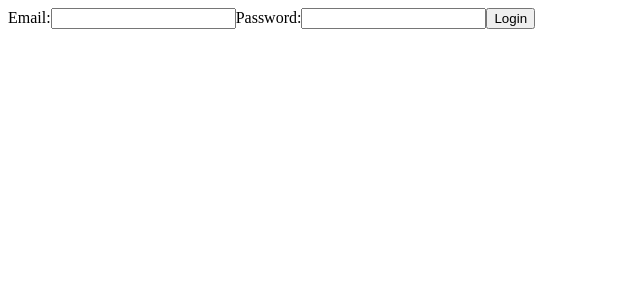
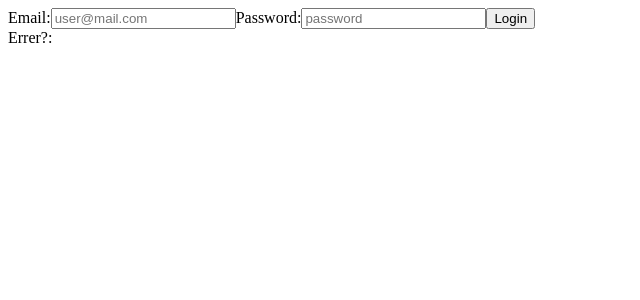
Before and after one commit to alfredom2479/FullStackBlog, a React (Vite) app in the folder frontend/blog-writer/: page /login in a window 1280 px wide. Shown: the top 300 px of the page, without its empty margins (0-640 px from the left). Built offline with nearby package versions, Linux system fonts and the light colour scheme.

Commit message:
Add basic login logic to frontend

```diff
--- a/frontend/blog-writer/src/blogapi.js
+++ b/frontend/blog-writer/src/blogapi.js
@@ -1,10 +1,11 @@
 export async function loginUser(creds){
-  const res = await fetch("/api/users/login",
+  const res = await fetch("/api/users/admin",
     {method: "post", body: JSON.stringify(creds)}
   )
   const data = await res.json();
 
   if(!res.ok){
+    console.log(data)
     throw{
       message: data.message,
       statusText: res.statusText,
--- a/frontend/blog-writer/src/main.jsx
+++ b/frontend/blog-writer/src/main.jsx
@@ -8,6 +8,8 @@ import {
 import ManagerLayout from './components/ManagerLayout';
 import LoginPage from './pages/LoginPage';
 import RegisterPage from './pages/RegisterPage';
+
+import {action as loginAction} from "./pages/LoginPage";
 //import App from './App.jsx'
 
 const router = createBrowserRouter([
@@ -27,7 +29,8 @@ const router = createBrowserRouter([
   },
   {
     path: "/login",
-    element: <LoginPage/>
+    element: <LoginPage/>,
+    action: loginAction
   }
 ])
 
--- a/frontend/blog-writer/src/pages/LoginPage.jsx
+++ b/frontend/blog-writer/src/pages/LoginPage.jsx
@@ -1,16 +1,36 @@
+import {Form, redirect, useActionData} from "react-router-dom";
+import { loginUser } from "../blogapi";
 
 
+export async function action({request}){
+  console.log("in action");
+  const formData = await request.formData();
+  const email = formData.get("email");
+  const password = formData.get("password");
+  try{
+    const data = await loginUser({email,password});
+    console.log(data);
+    return redirect("/");
+  }catch(err){
+    return err.message
+  }
+}
 export default function LoginPage(){
+
+  const errorMessage = useActionData();
 
   return(
     <div>
-      <form>
+      <Form method="post">
         <label htmlFor="email" >Email:</label>
-        <input name="email" type="email" required/>
+        <input name="email" type="email" placeholder="user@mail.com" required/>
         <label htmlFor="password">Password:</label>
-        <input name="password" type="password" required/>
+        <input name="password" type="password" placeholder="password" required/>
         <button>Login</button>
-      </form>
+      </Form>
+      <div>
+        Errer?: {errorMessage && errorMessage.message}
+      </div>
     </div>
   )
 }
```
